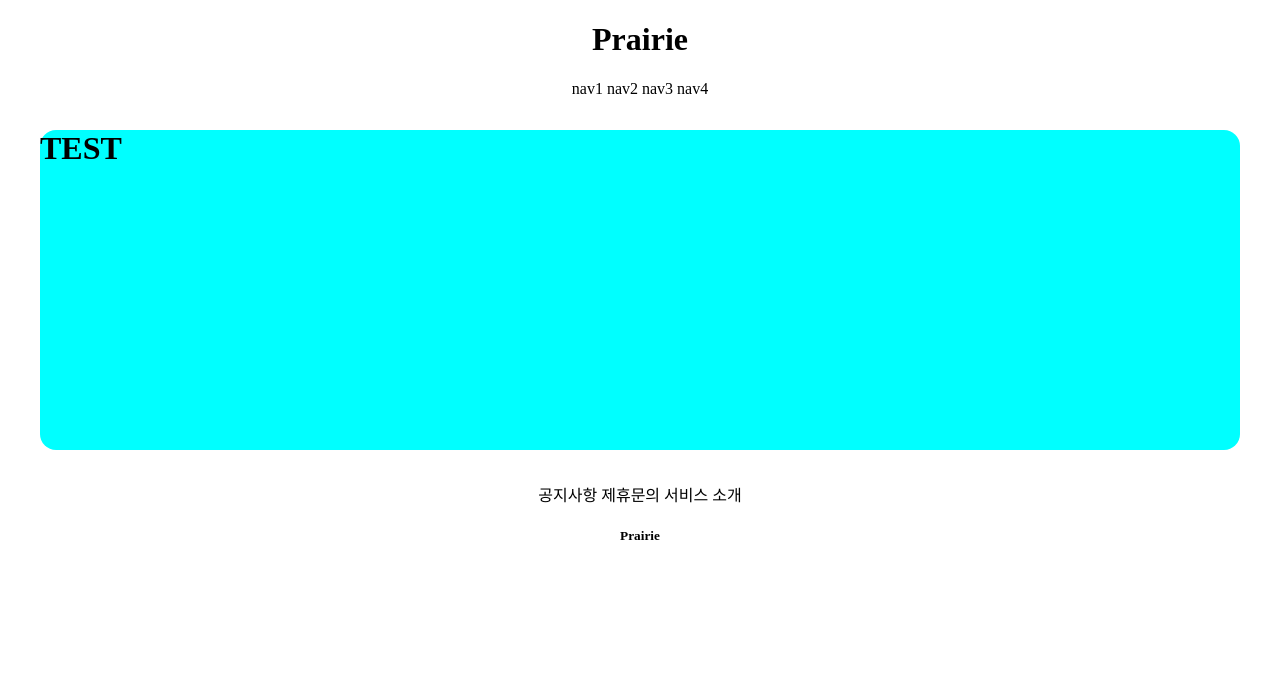
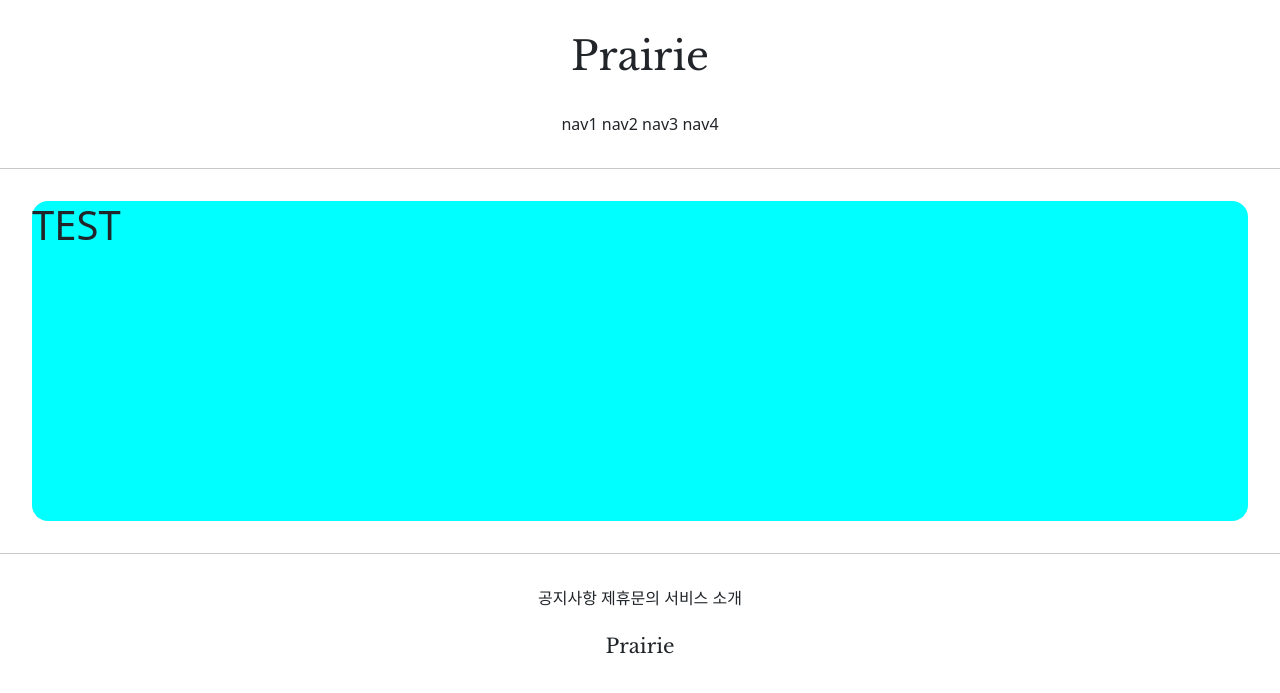
Before and after one commit to YuseonChoi/gis1, a Django app: page /accounts/hello_world/ in a window 1280 px wide. Shown: the top 693 px of the page. Run offline with Django 3.2, Linux system fonts and the light colour scheme; parts of the project's set-up code (start-up, migrations or seed data) failed here and were passed over.

Commit message:
7/5 class1 commit 3

```diff
--- a/templates/base.html
+++ b/templates/base.html
@@ -8,10 +8,13 @@
 
 {% include 'header.html' %}
 
+<hr>
+
+
 {% block content %}
 {% endblock %}
 
-
+<hr>
 
 {% include 'footer.html' %}
 
--- a/templates/footer.html
+++ b/templates/footer.html
@@ -1,10 +1,10 @@
 <div style="text-align: center">
-    <div>
+    <div style="margin-top: 2rem;">
         <span>공지사항</span>
         <span>제휴문의</span>
         <span>서비스 소개</span>
     </div>
-    <div>
+    <div style="margin: 1.5rem 0; font-family: 'Libre Baskerville', serif;">
         <h5>Prairie</h5>
     </div>
 </div>
--- a/templates/head.html
+++ b/templates/head.html
@@ -1,4 +1,14 @@
 <head>
     <meta charset="UTF-8">
     <title>Title</title>
+
+    {#  BOOTSTRAP LINK  #}
+    <link href="https://cdn.jsdelivr.net/npm/bootstrap@5.0.2/dist/css/bootstrap.min.css" rel="stylesheet"
+          integrity="sha384-EVSTQN3/azprG1Anm3QDgpJLIm9Nao0Yz1ztcQTwFspd3yD65VohhpuuCOmLASjC" crossorigin="anonymous">
+
+    {#  GOOGLE FONTS LINK #}
+    <link rel="preconnect" href="https://fonts.googleapis.com">
+    <link rel="preconnect" href="https://fonts.gstatic.com" crossorigin>
+    <link href="https://fonts.googleapis.com/css2?family=Libre+Baskerville&display=swap" rel="stylesheet">
+
 </head>
--- a/templates/header.html
+++ b/templates/header.html
@@ -1,8 +1,8 @@
 <div style="text-align: center">
-    <div>
+    <div style="margin: 2rem 0; font-family: 'Libre Baskerville', serif;">
         <h1>Prairie</h1>
     </div>
-    <div>
+    <div style="margin-bottom: 2rem">
         <span>nav1</span>
         <span>nav2</span>
         <span>nav3</span>
```
